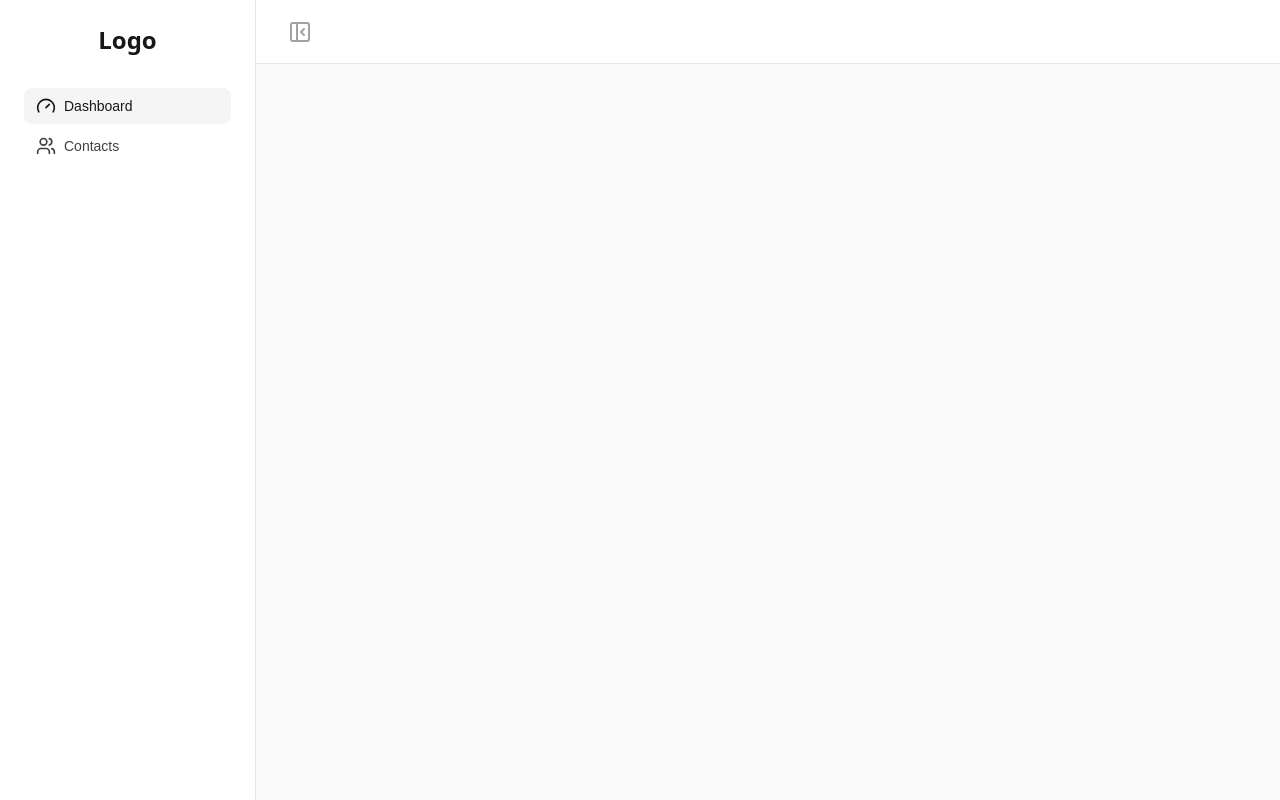
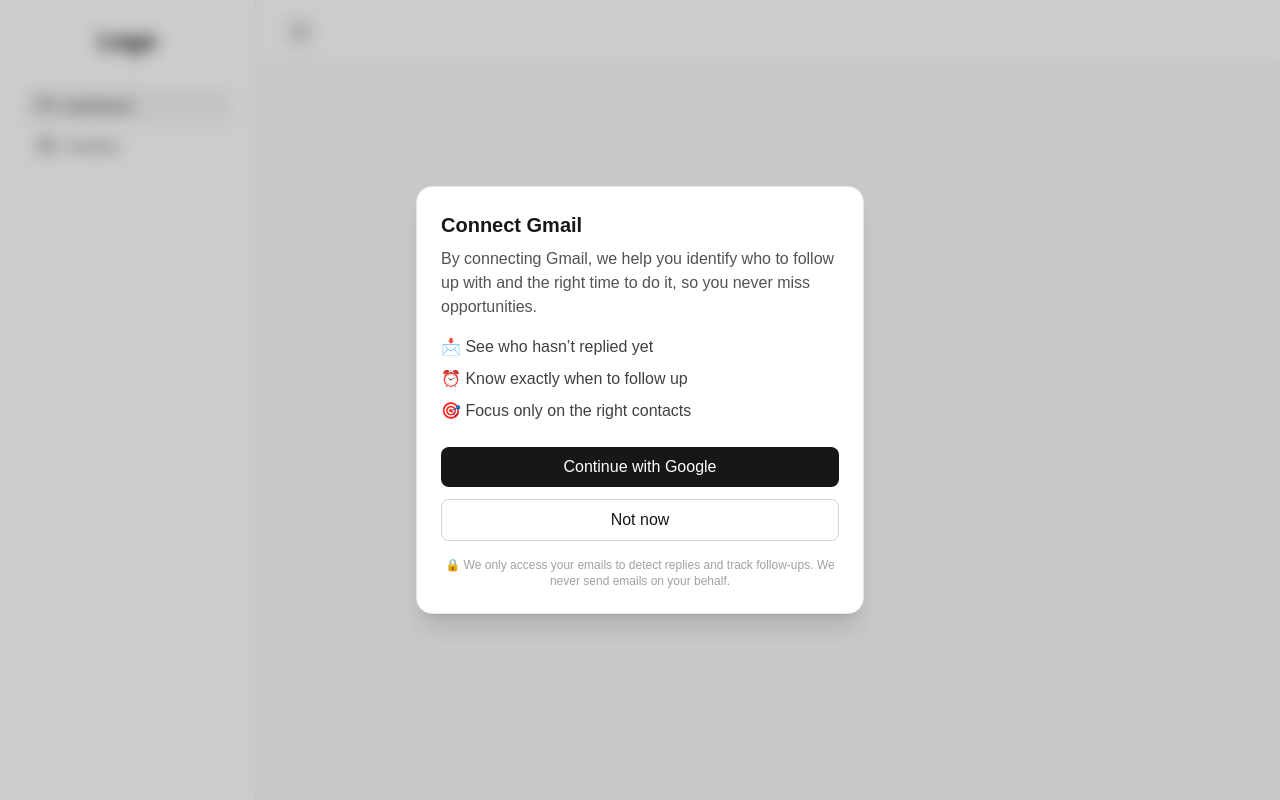
Before and after one commit to alexandrmucha/followsystem, a Nuxt app: page /dashboard in a window 1280 px wide. Built offline with nearby package versions, Linux system fonts and the light colour scheme; no server answers.

Commit message:
Added connect gmail modal

```diff
--- a/app/components/BaseButton.vue
+++ b/app/components/BaseButton.vue
@@ -1,5 +1,10 @@
 <template>
-  <button :type="type" :disabled="disabled" class="w-full rounded-lg py-2 transition-colors focus:outline-none focus:ring-2 focus:ring-neutral-300 dark:focus:ring-neutral-700" :class="buttonClass">
+  <button
+    :type="type"
+    :disabled="disabled"
+    class="w-full rounded-lg py-2 transition-colors focus:outline-none focus:ring-2 focus:ring-neutral-300 dark:focus:ring-neutral-700"
+    :class="buttonClass"
+  >
     <slot />
   </button>
 </template>
@@ -8,13 +13,36 @@
 const props = defineProps<{
   type?: 'button' | 'submit' | 'reset'
   disabled?: boolean
+  variant?: 'primary' | 'secondary'
 }>()
 
 const buttonClass = computed(() => {
+  const variant = props.variant ?? 'primary'
+
   if (props.disabled) {
+    if (variant === 'secondary') {
+      return 'bg-transparent border border-neutral-300 dark:border-neutral-700 text-neutral-900 dark:text-neutral-100 opacity-50'
+    }
+
     return 'bg-neutral-900 dark:bg-neutral-800 text-white opacity-50'
   }
 
-  return 'bg-neutral-900 dark:bg-neutral-800 text-white hover:bg-neutral-800 dark:hover:bg-neutral-700 cursor-pointer'
+  if (variant === 'secondary') {
+    return `
+      bg-transparent
+      border border-neutral-300 dark:border-neutral-700
+      text-neutral-900 dark:text-neutral-100
+      hover:bg-neutral-100 dark:hover:bg-neutral-800
+      cursor-pointer
+    `
+  }
+
+  // default = primary
+  return `
+    bg-neutral-900 dark:bg-neutral-800
+    text-white
+    hover:bg-neutral-800 dark:hover:bg-neutral-700
+    cursor-pointer
+  `
 })
 </script>
--- /dev/null
+++ b/app/components/ConnectGmailModal.vue
@@ -0,0 +1,53 @@
+<template>
+  <div class="fixed inset-0 bg-black/20 flex items-center justify-center p-4 z-50 backdrop-blur-sm">
+    <div class="bg-white dark:bg-neutral-900 w-full max-w-md rounded-2xl p-4 sm:p-6 border border-neutral-200 dark:border-neutral-800 shadow-xl">
+
+      <h1 class="text-xl font-semibold text-neutral-900 dark:text-neutral-100 mb-2">
+        {{ $t('connect_gmail.title') }}
+      </h1>
+
+      <p class="text-neutral-600 dark:text-neutral-400 mb-4">
+        {{ $t('connect_gmail.description') }}
+      </p>
+
+      <ul class="space-y-2 text-neutral-700 dark:text-neutral-300 mb-6">
+        <li>{{ $t(('connect_gmail.bullet_1')) }}</li>
+        <li>{{ $t(('connect_gmail.bullet_2')) }}</li>
+        <li>{{ $t(('connect_gmail.bullet_3')) }}</li>
+      </ul>
+
+      <div class="space-y-3">
+        <BaseButton type="button" @click="handleConnect">
+          {{ $t('connect_gmail.button') }}
+        </BaseButton>
+
+        <BaseButton type="button" variant="secondary" @click="close">
+          {{ $t('connect_gmail.not_now') }}
+        </BaseButton>
+      </div>
+
+      <p class="text-xs text-neutral-400 mt-4 text-center">
+        {{ $t('connect_gmail.disclaimer') }}
+      </p>
+
+    </div>
+  </div>
+</template>
+
+<script lang="ts" setup>
+const props = defineProps<{
+  open: boolean
+}>()
+
+const emit = defineEmits<{
+  (e: "close"): void
+}>()
+
+const handleConnect = () => {
+
+}
+
+const close = () => {
+  emit("close")
+}
+</script>
--- a/app/pages/dashboard.vue
+++ b/app/pages/dashboard.vue
@@ -1,6 +1,6 @@
 <template>
   <div>
-
+    <ConnectGmailModal :open="true" />
   </div>
 </template>
 
--- a/app/pages/sign-in.vue
+++ b/app/pages/sign-in.vue
@@ -14,7 +14,7 @@
         </span>
 
         <span v-else>
-          Continue with Google
+          {{ $t('auth.sign_in.button') }}
         </span>
       </BaseButton>
 
--- a/i18n/locales/cs.json
+++ b/i18n/locales/cs.json
@@ -3,12 +3,12 @@
     "common": {
       "back_home": "Zpět na úvod",
       "logout": "Odhlásit se",
-      "waiting_for_login": "Přihlašujeme Vás...",
+      "waiting_for_login": "Signing you in…",
       "loading": "Načítání..."
     },
     "sign_in": {
       "title": "Přihlášení",
-      "button": "Pokračovat"
+      "button": "Pokračovat s Googlem"
     },
     "errors": {
       "email_required": "Zadejte e-mail",
@@ -46,5 +46,15 @@
   "sidebar": {
     "close": "Zavřít navigaci",
     "open": "Otevřít navigaci"
+  },
+  "connect_gmail": {
+    "title": "Připojení Gmailu",
+    "description": "Díky připojení Gmailu vám ukážeme, komu a kdy poslat follow-up, abyste neztráceli příležitosti.",
+    "bullet_1": "📩 Uvidíte, kdo vám neodpověděl",
+    "bullet_2": "⏰ Přesně víte, kdy napsat follow-up",
+    "bullet_3": "🎯 Soustředíte se jen na správné kontakty",
+    "button": "Pokračovat s Googlem",
+    "not_now": "Teď ne",
+    "disclaimer": "🔒 Přistupujeme k vašim e-mailům, abychom detekovali odpovědi a sledovali follow-upy. E-maily odesíláme jen pokud si to přejete."
   }
 }
--- a/i18n/locales/en.json
+++ b/i18n/locales/en.json
@@ -46,5 +46,15 @@
   "sidebar": {
     "open": "Open navigation",
     "close": "Close navigation"
+  },
+  "connect_gmail": {
+    "title": "Connect Gmail",
+    "description": "By connecting Gmail, we help you identify who to follow up with and the right time to do it, so you never miss opportunities.",
+    "bullet_1": "📩 See who hasn’t replied yet",
+    "bullet_2": "⏰ Know exactly when to follow up",
+    "bullet_3": "🎯 Focus only on the right contacts",
+    "button": "Continue with Google",
+    "not_now": "Not now",
+    "disclaimer": "🔒 We only access your emails to detect replies and track follow-ups. We never send emails on your behalf."
   }
 }
```
